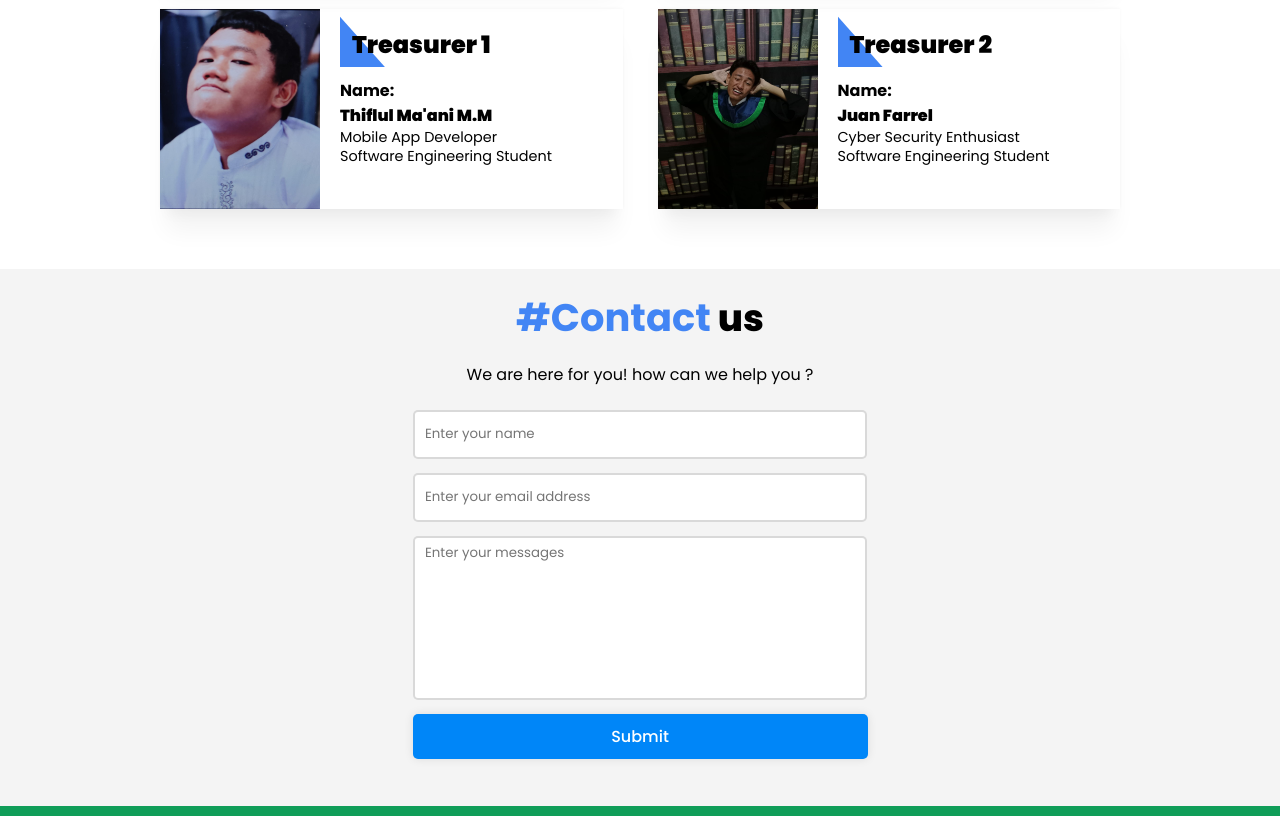
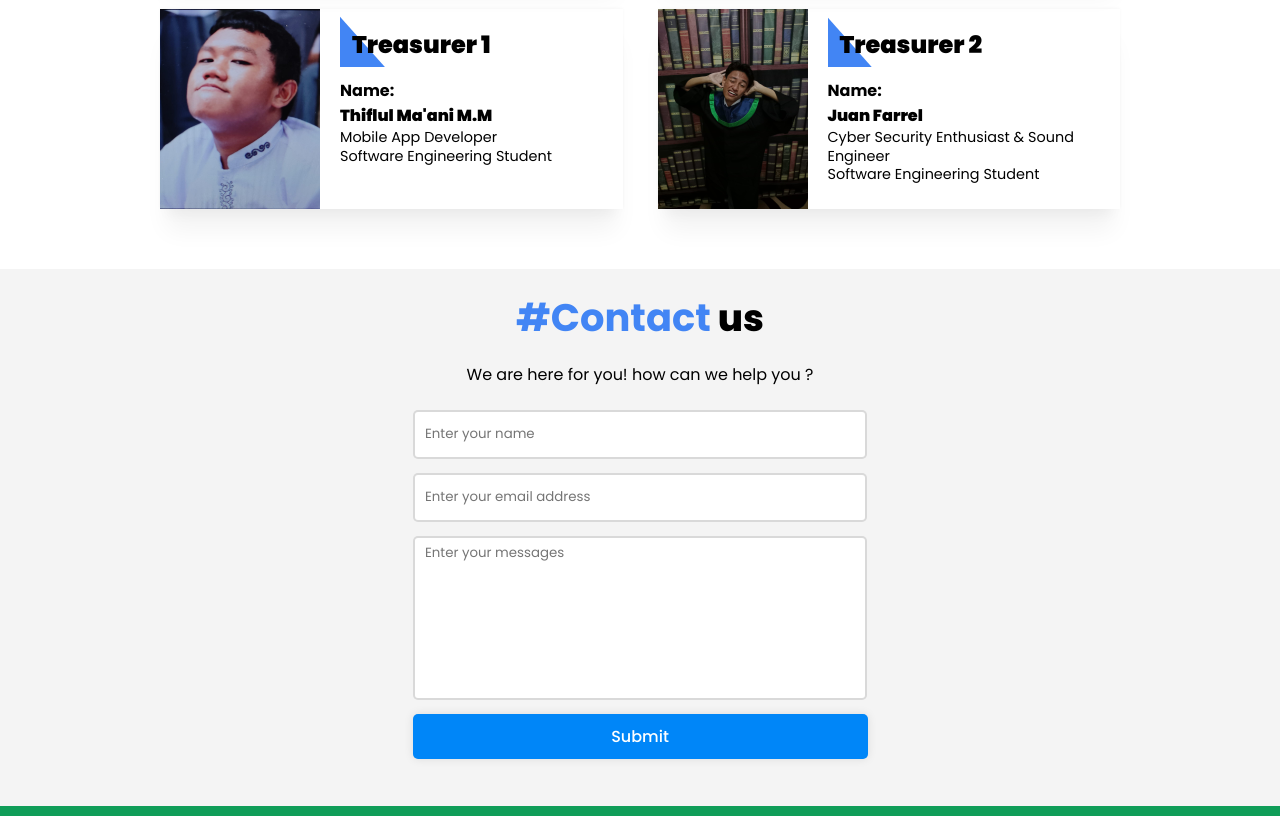
Before and after one commit to NimonHiya/it-club-smkn-21-jakarta.github.io, a plain HTML site: page index.html in a window 1280 px wide. Shown: the part 940-1756 px from the top of the page. Drawn offline with nearby package versions, Linux system fonts and the light colour scheme.

Commit message:
index.html

```diff
--- a/index.html
+++ b/index.html
@@ -194,7 +194,7 @@
             <h2 class="title">Treasurer 2</h2>
             <b>Name:</b>
             <b class="extra-bold">Juan Farrel</b>
-            <p>Cyber Security Enthusiast<br />Software Engineering Student</p>
+            <p>Cyber Security Enthusiast & Sound Engineer<br/>Software Engineering Student</p>
          </div>
       </div>
       </div>
```
